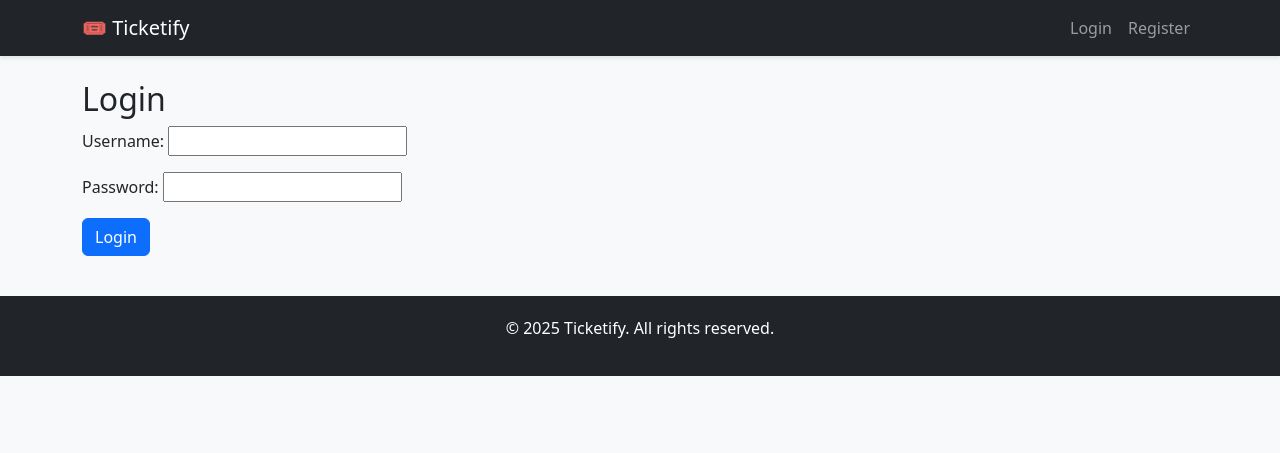
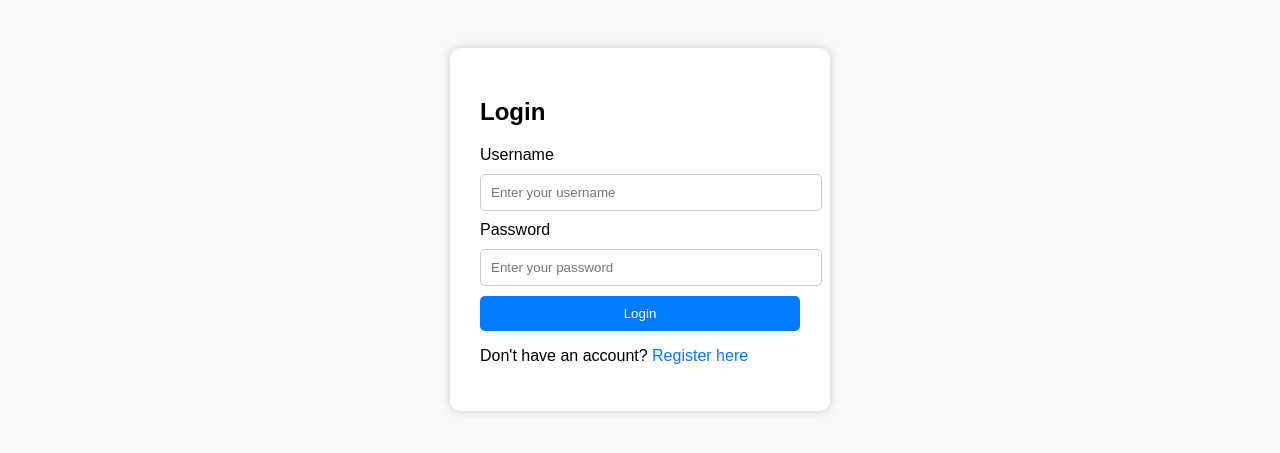
Before and after one commit to adhishree2005/ticket-book, a Django app: page /accounts/login/ in a window 1280 px wide. Shown: the top 453 px of the page. Run offline with Django 5.2, Linux system fonts and the light colour scheme.

Commit message:
changes - made

```diff
--- a/accounts/templates/accounts/login.html
+++ b/accounts/templates/accounts/login.html
@@ -1,10 +1,72 @@
-{% extends 'base.html' %}
+<!DOCTYPE html>
+<html>
+<head>
+    <title>Login</title>
+    <style>
+        body {
+            font-family: Arial;
+            background: #f9f9f9;
+            padding: 40px;
+        }
+        .form-container {
+            width: 320px;
+            margin: 0 auto;
+            background: white;
+            padding: 30px;
+            border-radius: 10px;
+            box-shadow: 0 0 10px #ccc;
+        }
+        input {
+            width: 100%;
+            padding: 10px;
+            margin: 10px 0;
+            border-radius: 5px;
+            border: 1px solid #ccc;
+        }
+        button {
+            width: 100%;
+            padding: 10px;
+            background: #007bff;
+            color: white;
+            border: none;
+            border-radius: 5px;
+            cursor: pointer;
+        }
+        button:hover {
+            background: #0056b3;
+        }
+        .messages {
+            color: red;
+            margin: 10px 0;
+        }
+        a {
+            color: #007bff;
+            text-decoration: none;
+        }
+        a:hover {
+            text-decoration: underline;
+        }
+    </style>
+</head>
+<body>
+    <div class="form-container">
+        <h2>Login</h2>
+        <form method="post">
+            {% csrf_token %}
+            <label for="username">Username</label>
+            <input type="text" name="username" placeholder="Enter your username" required>
 
-{% block content %}
-<h2>Login</h2>
-<form method="post">
-    {% csrf_token %}
-    {{ form.as_p }}
-    <button type="submit" class="btn btn-primary">Login</button>
-</form>
-{% endblock %}
+            <label for="password">Password</label>
+            <input type="password" name="password" placeholder="Enter your password" required>
+
+            <button type="submit">Login</button>
+        </form>
+
+        {% for message in messages %}
+        <div class="messages">{{ message }}</div>
+        {% endfor %}
+
+        <p>Don't have an account? <a href="{% url 'accounts:register' %}">Register here</a></p>
+    </div>
+</body>
+</html>
--- a/accounts/views.py
+++ b/accounts/views.py
@@ -1,51 +1,68 @@
-from django.views.generic import FormView, View, CreateView  # Added CreateView here
+from django.views import View
 from django.contrib.auth import authenticate, login, logout
+from django.shortcuts import render, redirect
+from django.contrib import messages
 from django.urls import reverse_lazy
-from django import forms
-from django.contrib import messages
 from .models import CustomUser
-from django.shortcuts import redirect
 
-# Custom Login Form
-class LoginForm(forms.Form):
-    username = forms.CharField()
-    password = forms.CharField(widget=forms.PasswordInput)
 
-# Login View
-class LoginView(FormView):
+class LoginView(View):
     template_name = 'accounts/login.html'
-    form_class = LoginForm
-    success_url = reverse_lazy('home')  # Adjust the success URL to where you want to redirect after login.
 
-    def form_valid(self, form):
-        username = form.cleaned_data['username']
-        password = form.cleaned_data['password']
-        user = authenticate(self.request, username=username, password=password)
+    def get(self, request):
+        return render(request, self.template_name)
 
+    def post(self, request):
+        username = request.POST.get('username')
+        password = request.POST.get('password')
+
+        if not username or not password:
+            messages.error(request, 'Username and password are required.')
+            return render(request, self.template_name)
+
+        user = authenticate(request, username=username, password=password)
         if user is not None:
-            login(self.request, user)  # Log the user in
-            return super().form_valid(form)  # Redirect to success URL
+            login(request, user)
+            return redirect('home')
         else:
-            messages.error(self.request, 'Invalid username or password')
-            return self.form_invalid(form)  # Return to the form with an error message
+            messages.error(request, 'Invalid credentials.')
+            return render(request, self.template_name)
 
-# Register View
-class RegisterView(CreateView):
-    model = CustomUser
+
+class RegisterView(View):
     template_name = 'accounts/register.html'
-    fields = ['username', 'email', 'password', 'phone_number']
-    success_url = reverse_lazy('login')  # Redirect to login after successful registration
 
-    def form_valid(self, form):
-        user = form.save(commit=False)
-        user.set_password(form.cleaned_data['password'])  # Ensure password is hashed
+    def get(self, request):
+        return render(request, self.template_name)
+
+    def post(self, request):
+        username = request.POST.get('username')
+        email = request.POST.get('email')
+        password = request.POST.get('password')
+        phone_number = request.POST.get('phone_number')
+
+        if not username or not email or not password:
+            messages.error(request, 'All fields are required.')
+            return render(request, self.template_name)
+
+        if CustomUser.objects.filter(username=username).exists():
+            messages.error(request, 'Username already exists.')
+            return render(request, self.template_name)
+
+        user = CustomUser.objects.create(
+            username=username,
+            email=email,
+            phone_number=phone_number
+        )
+        user.set_password(password)
         user.save()
-        messages.success(self.request, 'Registration successful. Please login.')
-        return super().form_valid(form)
 
-# Logout View
+        messages.success(request, 'Registration successful. Please login.')
+        return redirect(reverse_lazy('login'))
+
+
 class LogoutView(View):
     def get(self, request, *args, **kwargs):
-        logout(request)  # Logs the user out
+        logout(request)
         messages.success(request, 'You have been successfully logged out.')
-        return redirect(reverse_lazy('login'))  # Redirect to login page after logout
+        return redirect(reverse_lazy('login'))
--- a/booking_system/urls.py
+++ b/booking_system/urls.py
@@ -1,4 +1,3 @@
-# booking_system/urls.py
 from django.contrib import admin
 from django.urls import path, include
 from django.views.generic import RedirectView
@@ -6,6 +5,10 @@ from django.views.generic import RedirectView
 urlpatterns = [
     path('admin/', admin.site.urls),
     path('', RedirectView.as_view(url='shows/'), name='home'),
-    path('accounts/', include('accounts.urls')),
-    path('shows/', include('tickets.urls',namespace='tickets')),
+
+
+    path('accounts/', include('accounts.urls', namespace='accounts')),
+
+
+    path('shows/', include('tickets.urls', namespace='tickets')),
 ]
--- a/tickets/templates/tickets/show_detail.html
+++ b/tickets/templates/tickets/show_detail.html
@@ -21,7 +21,7 @@
                 <button class="btn btn-secondary" disabled>Sold Out</button>
             {% endif %}
         {% else %}
-            <a href="{% url 'login' %}?next={% url 'show_detail' show.pk %}" class="btn btn-primary">Login to Book</a>
+            <a href="{% url 'accounts:login' %}?next={% url 'show_detail' show.pk %}" class="btn btn-primary">Login to Book</a>
         {% endif %}
     </div>
 </div>
```
Also changed, not shown: accounts/templates/accounts/logout.html (+19 -13 lines), accounts/templates/accounts/register.html (+39 -11 lines), db.sqlite3.
